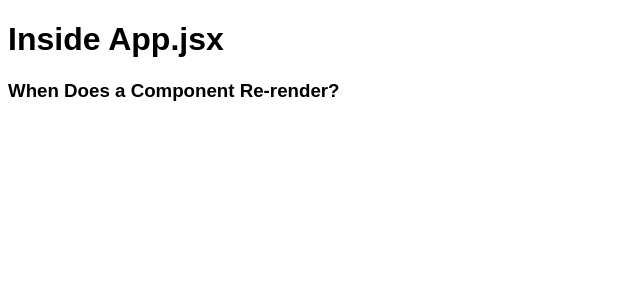
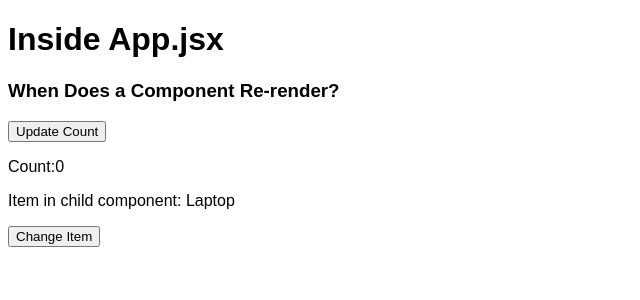
Before and after one commit to muazimmaqbool/Reactjs-with-Me, a React (Create React App) app: page / in a window 1280 px wide. Shown: the top 300 px of the page, without its empty margins (0-640 px from the left). Built offline with nearby package versions, Linux system fonts and the light colour scheme.

Commit message:
how to avoid component rendering when porp changes

```diff
--- a/src/Components/ComponentReRender.jsx
+++ b/src/Components/ComponentReRender.jsx
@@ -1,12 +1,39 @@
-import React from 'react'
+import React, { memo, useState } from 'react'
 
+//Read Documentation Below ⬇️
 const ComponentReRender = () => {
   return (
     <div>
         <h3> When Does a Component Re-render?</h3>
+        <Parent/>
     </div>
   )
 }
+
+const Parent=()=>{
+  const [count, setcount] = useState(0);
+  const [item, setItem] = useState("Laptop");
+  return(
+    <div>
+      <button onClick={()=>setcount(count+1)}>Update Count</button>
+      <p>Count:{count}</p>
+      <Child item={item}/>
+      <button onClick={()=>setItem("Mobile")}>Change Item</button>
+    </div>
+  )
+}
+
+//const Child = ({item})=>{ //this way child will re-render when count in parent component changes
+const Child=memo(({item})=>{ //now it will only re-render when the item prop changes
+  console.log("Child component re-rendered");
+  return(
+    <div>
+      <p>Item in child component: {item}</p>
+    </div>
+  )
+})
+
+
 export default ComponentReRender
 /*
 🔁 When Does a Component Re-render?
```
